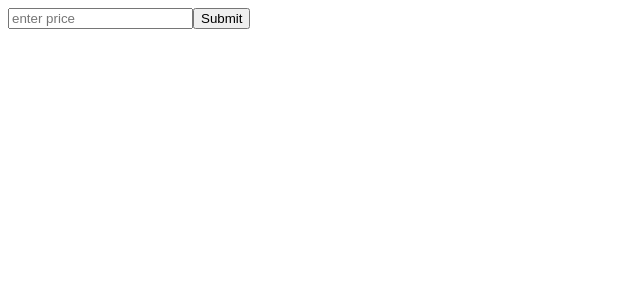
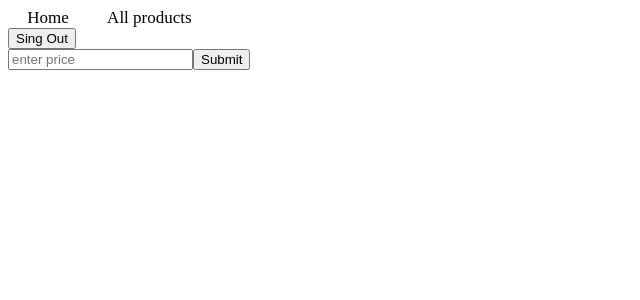
Before and after one commit to Rokas214/Sell-Your-Junk-Client, a React (Create React App) app: page /add in a window 1280 px wide. Shown: the top 300 px of the page, without its empty margins (0-640 px from the left). Built offline with nearby package versions, Linux system fonts and the light colour scheme.

Commit message:
Singout button that removes token from localhost

```diff
--- a/src/components/Register.jsx
+++ b/src/components/Register.jsx
@@ -3,6 +3,7 @@ import { useState } from 'react';
 import { Link, useNavigate } from 'react-router-dom';
 import "./style.css"
 import "../index.css"
+
 
 
 const Register = () => {
--- a/src/components/style.css
+++ b/src/components/style.css
@@ -55,3 +55,23 @@
 	background-color: rgba(99, 183, 252, 0.507);
 	padding: 10px;
 }
+.singout {
+	display: flex;
+	width: 80%;
+	align-items: center;
+	justify-content: flex-end;
+}
+
+.singout button {
+	padding: 0.4rem 1.8rem;
+	background-color: rgb(25, 168, 125);
+	border: 0;
+	border-radius: 0.6rem;
+	font-weight: bold;
+}
+
+.singout button:hover {
+	background-color: rgb(0, 172, 120);
+	cursor: pointer;
+	border: 1px solid black;
+}
--- a/src/pages/Add.jsx
+++ b/src/pages/Add.jsx
@@ -1,12 +1,18 @@
 import React from 'react';
 import { useState } from 'react';
+import { Link } from 'react-router-dom';
+import SingOut from '../components/SingOut';
+import "../components/style.css"
 
 const Add = () => {
     const [input, setInput] = useState()
     const [error, setError] = useState(false)
 
 
-  return <div>
+  return <div className='sing' >
+      <Link className='link' to='/home'>Home</Link>
+    <Link className='link' to='/products'>All products</Link>
+      <SingOut  />
 
       <form onSubmit={((e) => {
             e.preventDefault()
--- a/src/pages/Home.jsx
+++ b/src/pages/Home.jsx
@@ -1,8 +1,11 @@
 import { useEffect, useState } from "react";
 import React from 'react';
-import { Navigate, useLocation, Redirect } from "react-router-dom";
+import { useNavigate, useLocation, Link } from "react-router-dom";
+import SingOut from "../components/SingOut";
+import "../components/style.css"
 
 const Home = () => {
+
     const [getData,setData] = useState()
     const location = useLocation()
 
@@ -20,6 +23,9 @@ const Home = () => {
     },[])
   return (
     <div>
+        <SingOut />
+        <Link className='link' to='/add'>Add Product</Link>
+        <Link className='link' to='/products'>All products</Link>
         {!getData && <h1>Loading...</h1> }
         {getData && <h1>{getData}</h1> }
     </div>
--- a/src/pages/Products.jsx
+++ b/src/pages/Products.jsx
@@ -1,5 +1,8 @@
 import React, { useEffect, useState } from 'react';
 import ProductCard from '../components/ProductCard';
+import { Link } from 'react-router-dom';
+import SingOut from '../components/SingOut';
+import "../components/style.css"
 
 const Products = () => {
 
@@ -17,6 +20,14 @@ const Products = () => {
 
 
   return <div className='cardComp' >
+
+        <Link className='link' to='/home'>Home</Link>
+        <Link className='link' to='/add'>Add Product</Link>
+        <div className='singout' >
+            <SingOut />
+        </div>
+
+
       {!getData && <h1>Loading...</h1> }
     {getData && getData.map(item => <ProductCard item={item} key={item.id} /> )}
     {console.log(getData)}
```
